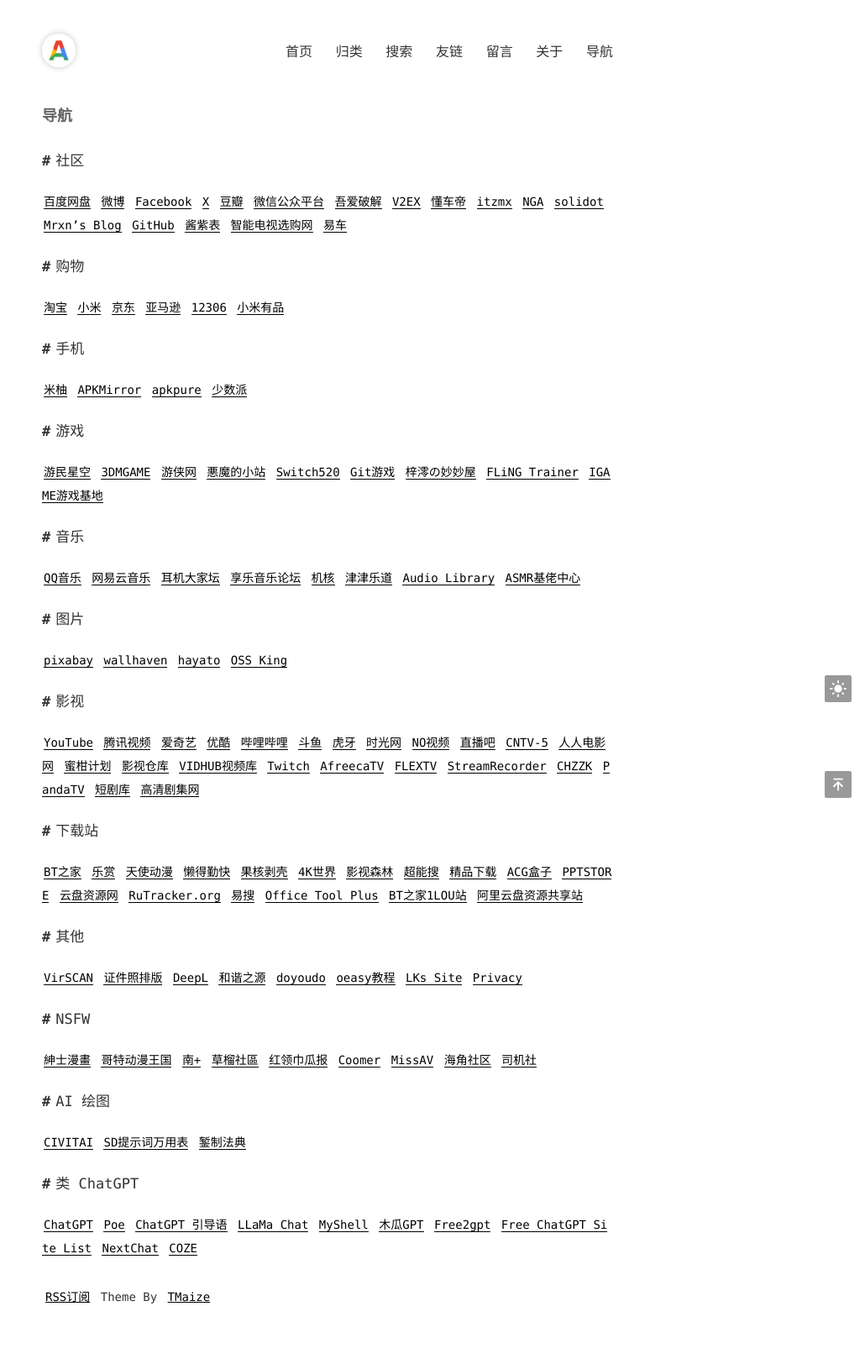
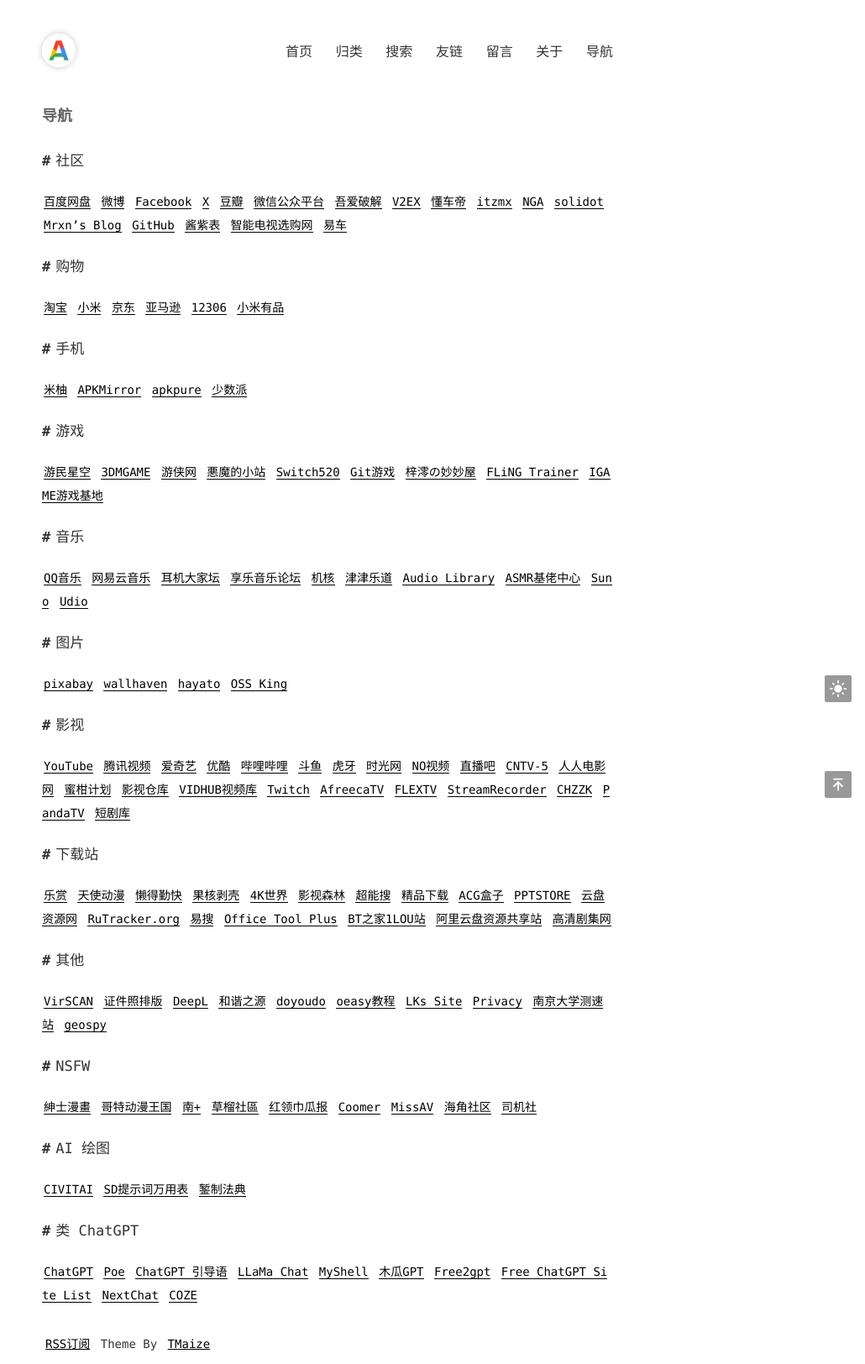
Before and after one commit to admans/admans.github.io, a Jekyll site: the page built from pages/navi.md, in a window 1280 px wide. Shown: the whole page at 84% size, without its empty margins (250-1280 px from the left). Built offline with Jekyll 4.4.1, drawn with Linux system fonts in a browser that asks for light colours; before the commit the page ends 1568 px from its top, so only the background shows below that.

Commit message:
Update navi.md

```diff
--- a/pages/navi.md
+++ b/pages/navi.md
@@ -21,7 +21,7 @@ title: 导航
 
 ## 音乐
 
-[QQ音乐](https://y.qq.com/ "QQ音乐") [网易云音乐](https://music.163.com/ "网易云音乐") [耳机大家坛](http://www.erji.net/ "耳机大家坛") [享乐音乐论坛](https://www.xlebbs.com/ "享乐音乐论坛") [机核](https://www.gcores.com/ "机核") [津津乐道](https://dao.fm/ "津津乐道") [Audio Library](https://www.audiolibrary.com.co/ "Audio Library") [ASMR基佬中心](https://www.asmrgay.org/ "ASMR基佬中心")
+[QQ音乐](https://y.qq.com/ "QQ音乐") [网易云音乐](https://music.163.com/ "网易云音乐") [耳机大家坛](http://www.erji.net/ "耳机大家坛") [享乐音乐论坛](https://www.xlebbs.com/ "享乐音乐论坛") [机核](https://www.gcores.com/ "机核") [津津乐道](https://dao.fm/ "津津乐道") [Audio Library](https://www.audiolibrary.com.co/ "Audio Library") [ASMR基佬中心](https://www.asmrgay.org/ "ASMR基佬中心") [Suno](https://app.suno.ai/ "Suno") [Udio](https://www.udio.com/ "Udio")
 
 ## 图片
 
@@ -29,15 +29,15 @@ title: 导航
 
 ## 影视
 
-[YouTube](https://www.youtube.com/ "YouTube") [腾讯视频](https://v.qq.com/ "腾讯视频") [爱奇艺](https://www.iqiyi.com/ "爱奇艺") [优酷](https://www.youku.com/ "优酷") [哔哩哔哩](https://www.bilibili.com/ "哔哩哔哩") [斗鱼](https://www.douyu.com/ "斗鱼") [虎牙](https://www.huya.com/ "虎牙") [时光网](http://www.mtime.com/ "时光网") [NO视频](https://www.novipnoad.com/ "NO视频") [直播吧](http://www.zhibo8.cc/ "直播吧") [CNTV-5](http://tv.cntv.cn/live/cctv5/?pt=HD "CNTV-5") [人人电影网](https://www.rrdynb.com/index.html "人人电影网") [蜜柑计划](https://mikanani.me/ "蜜柑计划") [影视仓库](http://www.wmdz.com/index.html "影视仓库") [VIDHUB视频库](https://vidhub.link/ "VIDHUB视频库") [Twitch](https://www.twitch.tv/ "Twitch") [AfreecaTV](https://www.afreecatv.com/ "AfreecaTV") [FLEXTV](https://www.flextv.co.kr/ "FLEXTV") [StreamRecorder](https://streamrecorder.io/ "StreamRecorder") [CHZZK](https://chzzk.naver.com/ "CHZZK") [PandaTV](https://www.pandalive.co.kr/ "PandaTV") [短剧库](https://kdocs.cn/l/cntsb8OUEpHV "短剧库") [高清剧集网](https://www.BTHDTV.com "高清剧集网")
+[YouTube](https://www.youtube.com/ "YouTube") [腾讯视频](https://v.qq.com/ "腾讯视频") [爱奇艺](https://www.iqiyi.com/ "爱奇艺") [优酷](https://www.youku.com/ "优酷") [哔哩哔哩](https://www.bilibili.com/ "哔哩哔哩") [斗鱼](https://www.douyu.com/ "斗鱼") [虎牙](https://www.huya.com/ "虎牙") [时光网](http://www.mtime.com/ "时光网") [NO视频](https://www.novipnoad.com/ "NO视频") [直播吧](http://www.zhibo8.cc/ "直播吧") [CNTV-5](http://tv.cntv.cn/live/cctv5/?pt=HD "CNTV-5") [人人电影网](https://www.rrdynb.com/index.html "人人电影网") [蜜柑计划](https://mikanani.me/ "蜜柑计划") [影视仓库](http://www.wmdz.com/index.html "影视仓库") [VIDHUB视频库](https://vidhub.link/ "VIDHUB视频库") [Twitch](https://www.twitch.tv/ "Twitch") [AfreecaTV](https://www.afreecatv.com/ "AfreecaTV") [FLEXTV](https://www.flextv.co.kr/ "FLEXTV") [StreamRecorder](https://streamrecorder.io/ "StreamRecorder") [CHZZK](https://chzzk.naver.com/ "CHZZK") [PandaTV](https://www.pandalive.co.kr/ "PandaTV") [短剧库](https://kdocs.cn/l/cntsb8OUEpHV "短剧库")
 
 ## 下载站
 
-[BT之家](http://btbtt11.com/ "BT之家") [乐赏](http://gbtgame.me/ "乐赏") [天使动漫](https://www.tsdm39.com/ "天使动漫") [懒得勤快](https://masuit.com/ "懒得勤快") [果核剥壳](https://www.ghxi.com/ "果核剥壳") [4K世界](https://www.4ksj.com/ "4K世界") [影视森林](http://549.tv/ "影视森林") [超能搜](https://www.chaonengsou.com/ "超能搜") [精品下载](http://www.j9p.com/ "精品下载") [ACG盒子](https://www.acgbox.link/ "ACG盒子") [PPTSTORE](https://www.pptstore.net/ "PPTSTORE") [云盘资源网](https://www.yunpanziyuan.top/ "云盘资源网") [RuTracker.org](https://rutracker.net/forum/index.php "RuTracker.org") [易搜](http://yiso.eu.org/ "易搜") [Office Tool Plus](https://otp.landian.vip/zh-cn/ "Office Tool Plus") [BT之家1LOU站](https://www.1lou.cc/ "BT之家1LOU站") [阿里云盘资源共享站](https://pan666.cn/ "阿里云盘资源共享站")
+[乐赏](http://gbtgame.me/ "乐赏") [天使动漫](https://www.tsdm39.com/ "天使动漫") [懒得勤快](https://masuit.com/ "懒得勤快") [果核剥壳](https://www.ghxi.com/ "果核剥壳") [4K世界](https://www.4ksj.com/ "4K世界") [影视森林](http://549.tv/ "影视森林") [超能搜](https://www.chaonengsou.com/ "超能搜") [精品下载](http://www.j9p.com/ "精品下载") [ACG盒子](https://www.acgbox.link/ "ACG盒子") [PPTSTORE](https://www.pptstore.net/ "PPTSTORE") [云盘资源网](https://www.yunpanziyuan.top/ "云盘资源网") [RuTracker.org](https://rutracker.net/forum/index.php "RuTracker.org") [易搜](http://yiso.eu.org/ "易搜") [Office Tool Plus](https://otp.landian.vip/zh-cn/ "Office Tool Plus") [BT之家1LOU站](https://www.1lou.cc/ "BT之家1LOU站") [阿里云盘资源共享站](https://pan666.cn/ "阿里云盘资源共享站") [高清剧集网](https://www.BTHDTV.com "高清剧集网")
 
 ## 其他
 
-[VirSCAN](http://www.virscan.org/ "VirSCAN") [证件照排版](http://www.sandcomp.com/blog/sandphoto/ "证件照排版") [DeepL](https://www.deepl.com/translator "DeepL") [和谐之源](https://hunter.gitlab.io/tools/harmonious/ "和谐之源") [doyoudo](http://www.doyoudo.com/ "doyoudo") [oeasy教程](http://oeasy.org/ "oeasy教程")  [LKs Site](http://lkssite.vip/ "LKs Site") [Privacy](https://privacy.aiuys.com/ "Privacy")
+[VirSCAN](http://www.virscan.org/ "VirSCAN") [证件照排版](http://www.sandcomp.com/blog/sandphoto/ "证件照排版") [DeepL](https://www.deepl.com/translator "DeepL") [和谐之源](https://hunter.gitlab.io/tools/harmonious/ "和谐之源") [doyoudo](http://www.doyoudo.com/ "doyoudo") [oeasy教程](http://oeasy.org/ "oeasy教程")  [LKs Site](http://lkssite.vip/ "LKs Site") [Privacy](https://privacy.aiuys.com/ "Privacy") [南京大学测速站](https://test.nju.edu.cn/ "南京大学测速站") [geospy](https://geospy.ai/ "geospy")
 
 ## NSFW
 
```
